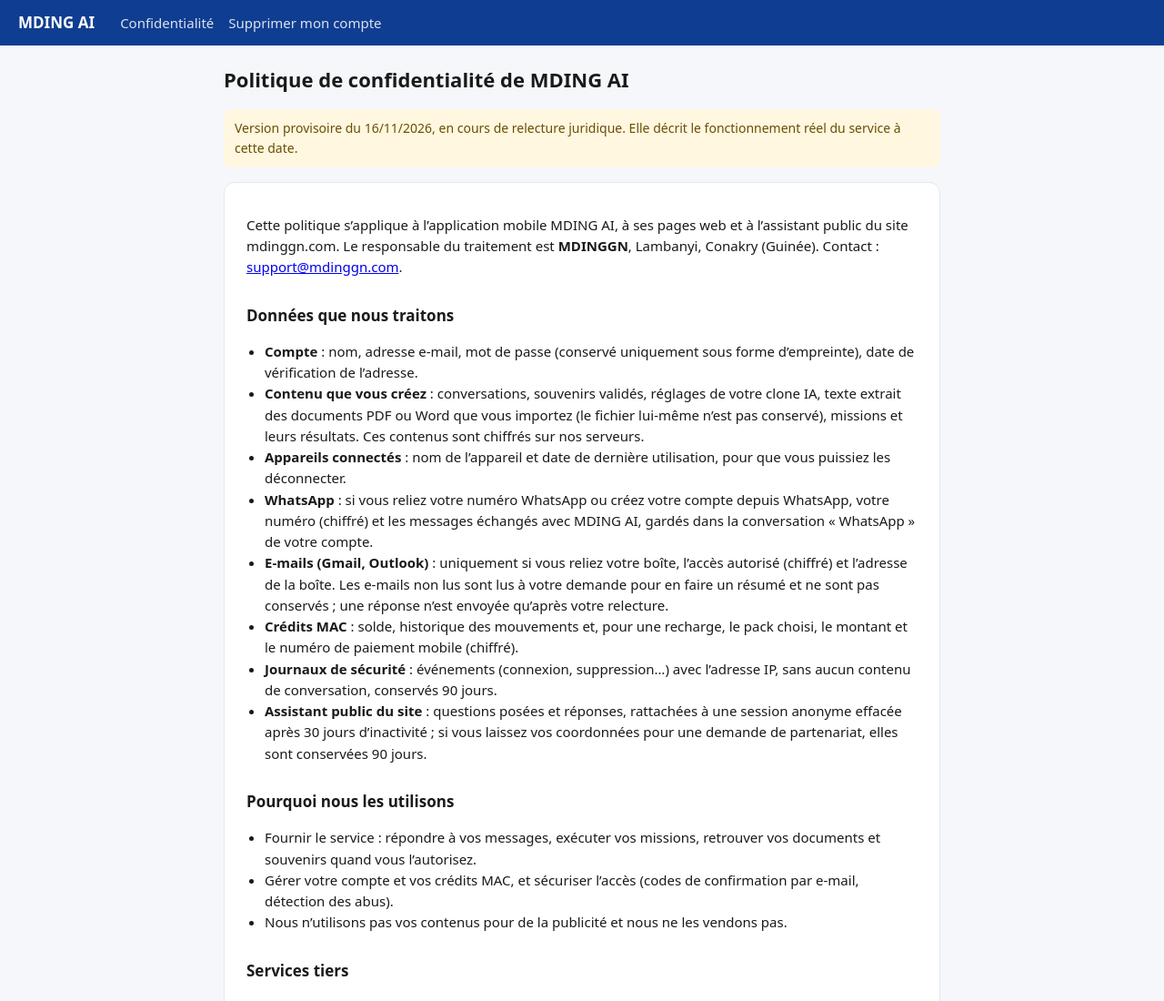
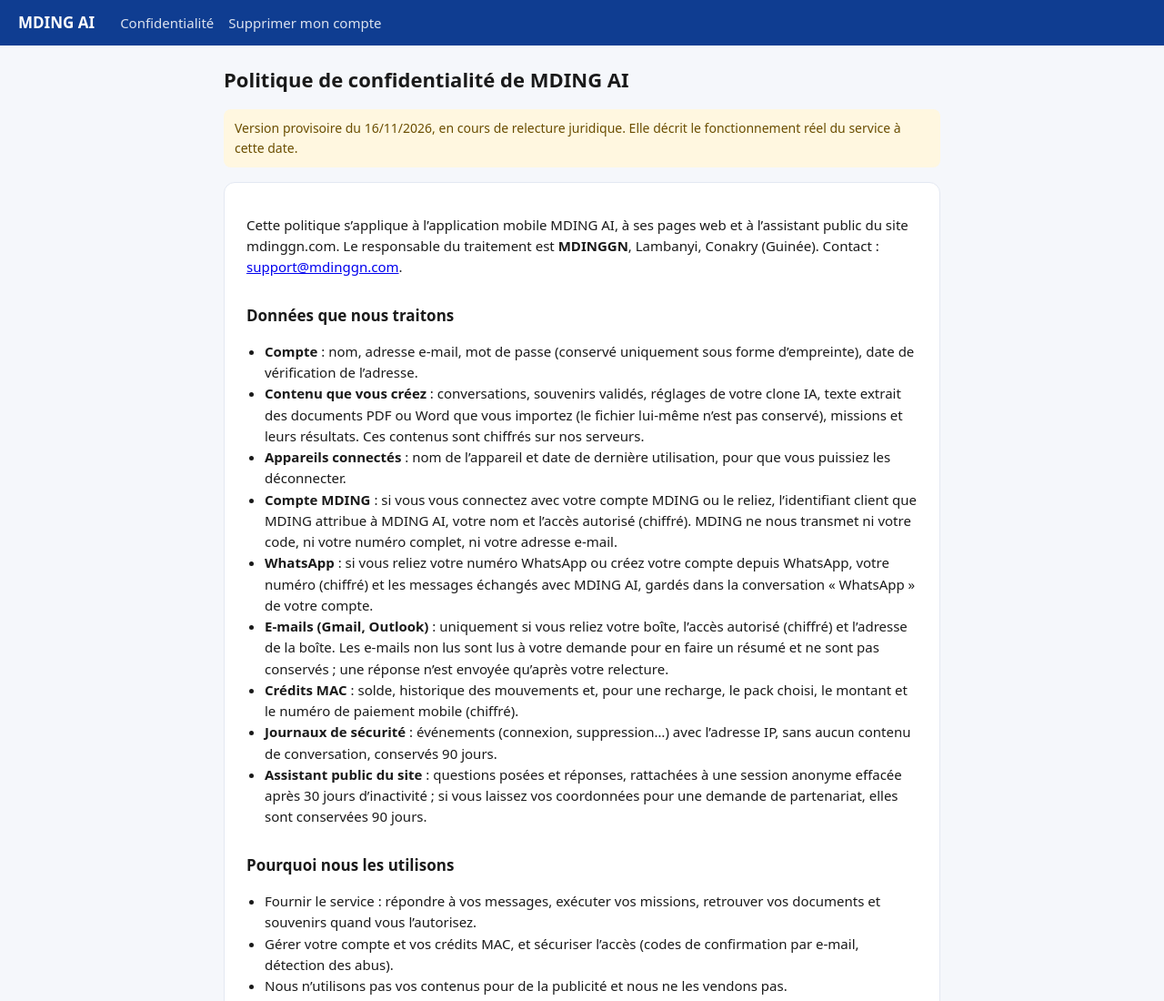
Before and after one commit to mamadou-create/mding-ai-legal, a plain HTML site: page index.html in a window 1280 px wide. Shown: the top 1100 px of the page at 91% size. Drawn offline with Linux system fonts and the light colour scheme.

Commit message:
Politique de confidentialité MDING AI : compte MDING

```diff
--- a/index.html
+++ b/index.html
@@ -40,6 +40,7 @@ button.ghost{background:#fff;color:var(--blue);border:1px solid var(--blue);bord
     <li><b>Compte</b> : nom, adresse e-mail, mot de passe (conservé uniquement sous forme d’empreinte), date de vérification de l’adresse.</li>
     <li><b>Contenu que vous créez</b> : conversations, souvenirs validés, réglages de votre clone IA, texte extrait des documents PDF ou Word que vous importez (le fichier lui-même n’est pas conservé), missions et leurs résultats. Ces contenus sont chiffrés sur nos serveurs.</li>
     <li><b>Appareils connectés</b> : nom de l’appareil et date de dernière utilisation, pour que vous puissiez les déconnecter.</li>
+    <li><b>Compte MDING</b> : si vous vous connectez avec votre compte MDING ou le reliez, l’identifiant client que MDING attribue à MDING AI, votre nom et l’accès autorisé (chiffré). MDING ne nous transmet ni votre code, ni votre numéro complet, ni votre adresse e-mail.</li>
     <li><b>WhatsApp</b> : si vous reliez votre numéro WhatsApp ou créez votre compte depuis WhatsApp, votre numéro (chiffré) et les messages échangés avec MDING AI, gardés dans la conversation « WhatsApp » de votre compte.</li>
     <li><b>E-mails (Gmail, Outlook)</b> : uniquement si vous reliez votre boîte, l’accès autorisé (chiffré) et l’adresse de la boîte. Les e-mails non lus sont lus à votre demande pour en faire un résumé et ne sont pas conservés ; une réponse n’est envoyée qu’après votre relecture.</li>
     <li><b>Crédits MAC</b> : solde, historique des mouvements et, pour une recharge, le pack choisi, le montant et le numéro de paiement mobile (chiffré).</li>
```
